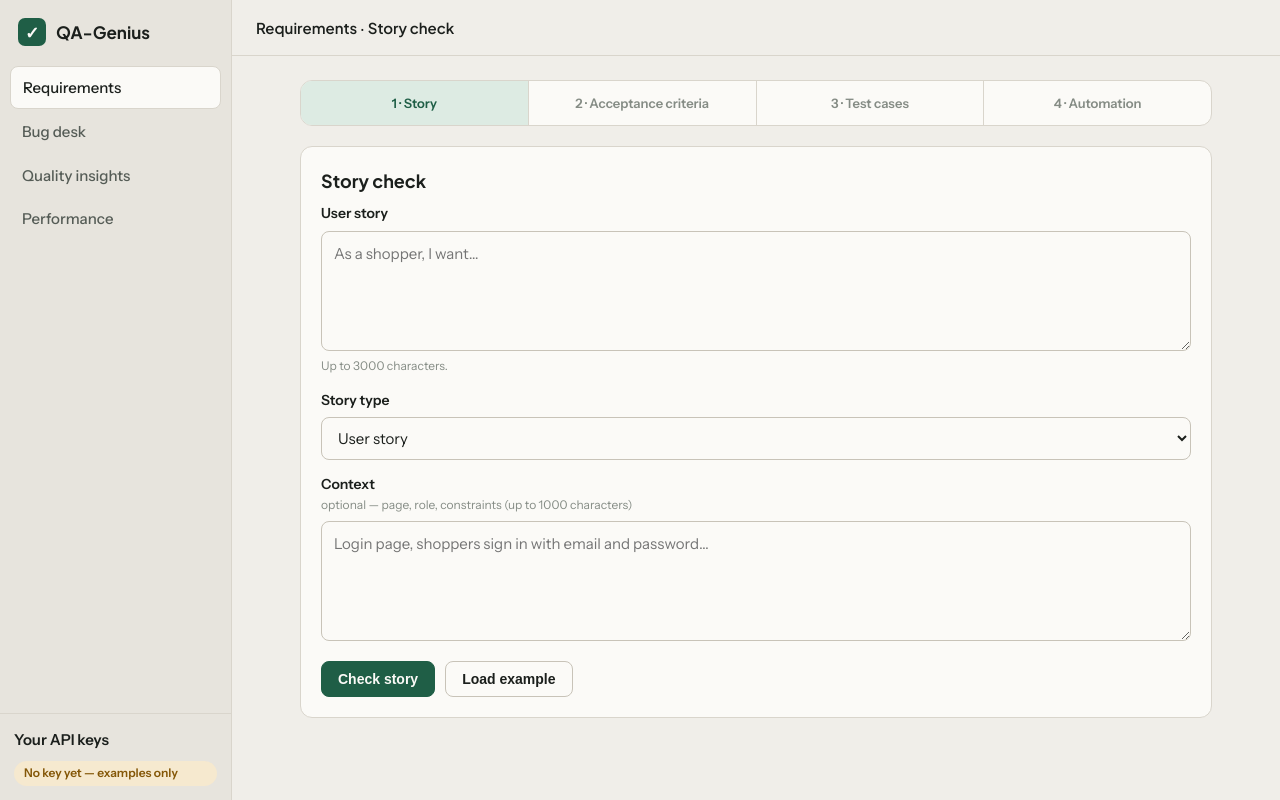
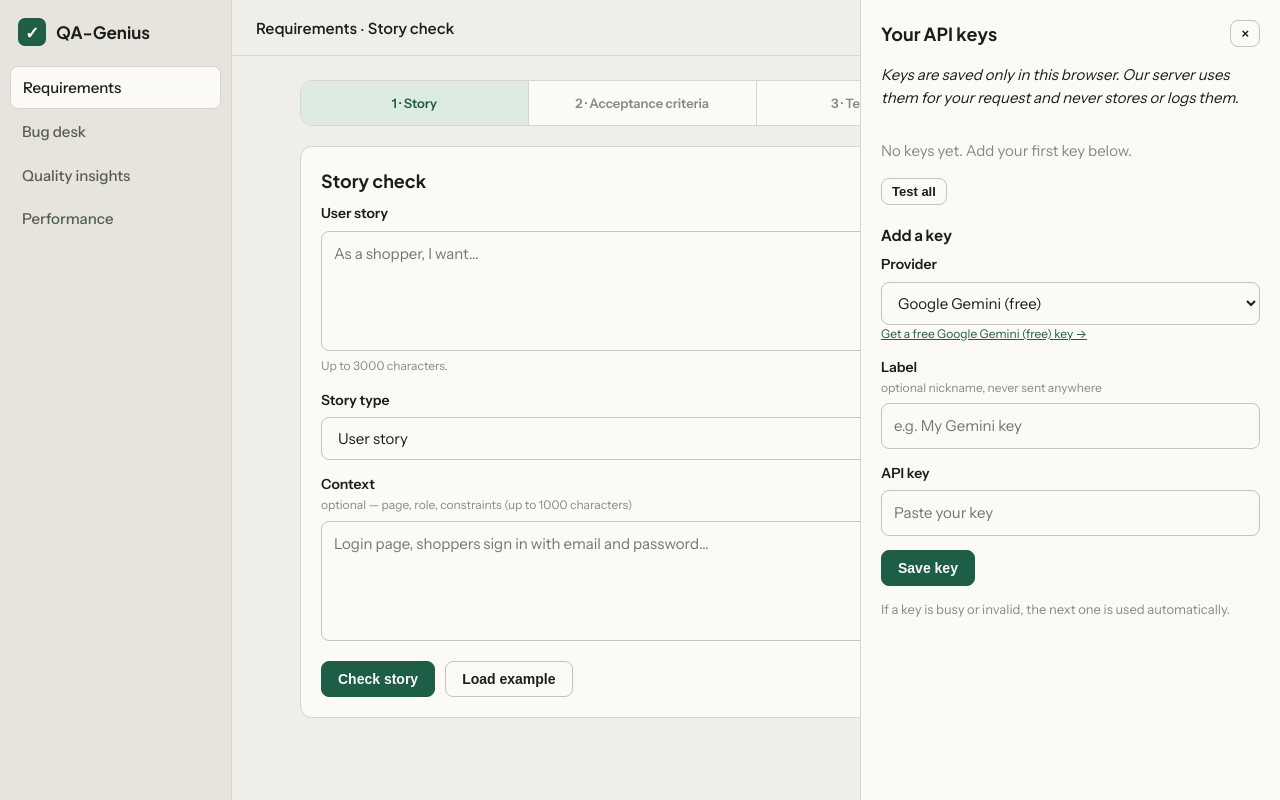
Before and after one commit to Yusuf-Hridoy/QA-Genius, a FastAPI app: page /requirements/story?keys=open in a window 1280 px wide. Run offline with FastAPI, Linux system fonts and the light colour scheme.

Commit message:
phase-1.1: keys in top bar and drawer

```diff
--- a/public/app.js
+++ b/public/app.js
@@ -1,6 +1,6 @@
 /* QA-Genius v2: keys live in the browser (localStorage), never on the server.
  * Every HTMX request carries them in the X-QAG-Keys header as
- * [{provider, key}] in the user's order. Labels are never sent. */
+ * [{provider, key}] in the user's order. Labels and test results stay local. */
 (function () {
   "use strict";
 
@@ -41,28 +41,13 @@
     } catch (err) {
       return;
     }
-    updateKeyPill();
+    updateChip();
   }
 
   function headerKeys() {
     return loadKeys().map(function (entry) {
       return { provider: entry.provider, key: entry.key };
     });
-  }
-
-  function updateKeyPill() {
-    var pill = document.getElementById("key-status");
-    if (!pill) {
-      return;
-    }
-    var count = loadKeys().length;
-    if (count > 0) {
-      pill.className = "pill ok";
-      pill.textContent = count === 1 ? "1 key ready" : count + " keys ready";
-    } else {
-      pill.className = "pill warn";
-      pill.textContent = "No key yet — examples only";
-    }
   }
 
   function maskKey(key) {
@@ -90,57 +75,175 @@
     return node;
   }
 
-  function providerName(select, id) {
-    var options = select.querySelectorAll("option");
-    for (var i = 0; i < options.length; i++) {
-      if (options[i].value === id) {
-        return options[i].textContent;
+  function providerName(id) {
+    var select = document.getElementById("drawer-provider");
+    if (select) {
+      var options = select.querySelectorAll("option");
+      for (var i = 0; i < options.length; i++) {
+        if (options[i].value === id) {
+          return options[i].textContent;
+        }
       }
     }
     return id;
   }
 
-  function renderKeyList(listNode, form, select) {
+  function timeAgo(ts) {
+    var diff = Date.now() - ts;
+    if (diff < 60000) {
+      return "just now";
+    }
+    if (diff < 3600000) {
+      var mins = Math.floor(diff / 60000);
+      return mins + " min ago";
+    }
+    if (diff < 86400000) {
+      var hours = Math.floor(diff / 3600000);
+      return hours + " h ago";
+    }
+    return new Date(ts).toLocaleDateString();
+  }
+
+  function updateChip() {
+    var chip = document.getElementById("key-chip");
+    var text = document.getElementById("key-chip-text");
+    var dot = chip ? chip.querySelector(".dot") : null;
+    var icon = document.getElementById("key-chip-icon");
+    if (!chip || !text) {
+      return;
+    }
+    var keys = loadKeys();
+    if (keys.length > 0) {
+      chip.classList.remove("empty");
+      if (dot) {
+        dot.hidden = false;
+      }
+      if (icon) {
+        icon.hidden = true;
+      }
+      var word = keys.length === 1 ? "1 key" : keys.length + " keys";
+      text.textContent = providerName(keys[0].provider) + " connected · " + word;
+    } else {
+      chip.classList.add("empty");
+      if (dot) {
+        dot.hidden = true;
+      }
+      if (icon) {
+        icon.hidden = false;
+      }
+      text.textContent = "Add API key";
+    }
+  }
+
+  var drawerOpen = false;
+  var closeTimer = null;
+  var testingId = null;
+  var pendingStorySubmit = false;
+
+  function openDrawer(focusAdd) {
+    var drawer = document.getElementById("keys-drawer");
+    if (!drawer) {
+      return;
+    }
+    if (closeTimer) {
+      clearTimeout(closeTimer);
+      closeTimer = null;
+    }
+    renderDrawer();
+    drawer.hidden = false;
+    drawer.setAttribute("aria-hidden", "false");
+    // Force reflow so the slide transition plays.
+    void drawer.offsetWidth;
+    drawer.classList.add("open");
+    drawerOpen = true;
+    if (focusAdd) {
+      var keyInput = document.getElementById("drawer-key");
+      if (keyInput) {
+        keyInput.focus();
+      }
+    }
+  }
+
+  function closeDrawer() {
+    var drawer = document.getElementById("keys-drawer");
+    if (!drawer || !drawerOpen) {
+      return;
+    }
+    drawerOpen = false;
+    drawer.classList.remove("open");
+    drawer.setAttribute("aria-hidden", "true");
+    closeTimer = setTimeout(function () {
+      drawer.hidden = true;
+    }, 240);
+    var chip = document.getElementById("key-chip");
+    if (chip) {
+      chip.focus();
+    }
+  }
+
+  function statusPill(entry) {
+    if (entry.id === testingId) {
+      return el("span", "pill neutral", "testing…");
+    }
+    var last = entry.lastTest;
+    if (!last || typeof last.ok !== "boolean") {
+      return el("span", "pill neutral", "not tested");
+    }
+    if (last.ok) {
+      return el("span", "pill ok", "working · " + timeAgo(last.at));
+    }
+    var reason = last.reason ? String(last.reason).slice(0, 80) : "failed";
+    return el("span", "pill bad", "failed: " + reason);
+  }
+
+  function findPos(keys, id) {
+    for (var i = 0; i < keys.length; i++) {
+      if (keys[i].id === id) {
+        return i;
+      }
+    }
+    return -1;
+  }
+
+  function renderDrawer() {
+    var listNode = document.getElementById("drawer-key-list");
+    if (!listNode) {
+      return;
+    }
     while (listNode.firstChild) {
       listNode.removeChild(listNode.firstChild);
     }
     var keys = loadKeys();
-    var empty = document.getElementById("key-empty");
+    var empty = document.getElementById("drawer-key-empty");
     if (empty) {
       empty.style.display = keys.length ? "none" : "";
     }
-    keys.forEach(function (entry) {
+    keys.forEach(function (entry, idx) {
       var li = el("li", "key-row");
       li.dataset.id = entry.id;
 
       var main = el("div", "key-main");
-      main.appendChild(el("strong", null, providerName(select, entry.provider)));
+      main.appendChild(el("span", "key-num", (idx + 1) + "."));
+      main.appendChild(el("strong", null, providerName(entry.provider)));
       if (entry.label) {
         main.appendChild(el("span", "muted", " · " + entry.label));
       }
-      var code = el("code", "mono", " " + maskKey(entry.key));
-      main.appendChild(code);
-      var result = el("span", "key-test-result");
-      result.id = "test-" + entry.id;
-      main.appendChild(result);
+      main.appendChild(el("code", "mono", " " + maskKey(entry.key)));
+      main.appendChild(statusPill(entry));
       li.appendChild(main);
 
       var actions = el("div", "row");
-      var buttons = [
-        ["test", "Test"],
-        ["up", "↑"],
-        ["down", "↓"],
-        ["edit", "Edit"],
-        ["delete", "Delete"],
-      ];
+      var buttons = [["test", "Test"]];
+      if (idx > 0) {
+        buttons.push(["first", "Make first"]);
+      }
+      buttons.push(["edit", "Edit"]);
+      buttons.push(["delete", "Delete"]);
       buttons.forEach(function (pair) {
         var btn = el("button", "btn btn-small", pair[1]);
         btn.type = "button";
         btn.dataset.action = pair[0];
         btn.dataset.id = entry.id;
-        if (pair[0] === "test") {
-          btn.setAttribute("aria-label", "Test key");
-        }
         actions.appendChild(btn);
       });
       li.appendChild(actions);
@@ -148,69 +251,205 @@
     });
   }
 
-  function showTestResult(id, ok, message) {
-    var node = document.getElementById("test-" + id);
-    if (!node) {
-      return;
+  function runTest(id) {
+    var keys = loadKeys();
+    var pos = findPos(keys, id);
+    if (pos === -1) {
+      return Promise.resolve(false);
     }
-    while (node.firstChild) {
-      node.removeChild(node.firstChild);
-    }
-    var pill = el("span", ok ? "pill ok" : "pill bad", message);
-    node.appendChild(pill);
-  }
-
-  function testEntry(entry, button) {
-    button.disabled = true;
-    showTestResult(entry.id, false, "…");
-    fetch("/api/keys/test", {
+    testingId = id;
+    renderDrawer();
+    return fetch("/api/keys/test", {
       method: "POST",
       headers: { "Content-Type": "application/json" },
-      body: JSON.stringify({ provider: entry.provider, key: entry.key }),
+      body: JSON.stringify({ provider: keys[pos].provider, key: keys[pos].key }),
     })
       .then(function (resp) {
         return resp.json();
       })
       .then(function (data) {
-        if (data && data.ok) {
-          showTestResult(entry.id, true, "OK");
-        } else {
-          showTestResult(entry.id, false, (data && data.error) || "Failed");
+        var fresh = loadKeys();
+        var at = findPos(fresh, id);
+        if (at !== -1) {
+          if (data && data.ok) {
+            fresh[at].lastTest = { ok: true, at: Date.now(), reason: "" };
+          } else {
+            fresh[at].lastTest = {
+              ok: false,
+              at: Date.now(),
+              reason: (data && data.error) || "failed",
+            };
+          }
+          storeKeys(fresh);
         }
+        testingId = null;
+        renderDrawer();
+        return !!(data && data.ok);
       })
       .catch(function () {
-        showTestResult(entry.id, false, "Network error");
-      })
-      .finally(function () {
-        button.disabled = false;
+        var fresh = loadKeys();
+        var at = findPos(fresh, id);
+        if (at !== -1) {
+          fresh[at].lastTest = { ok: false, at: Date.now(), reason: "Network error" };
+          storeKeys(fresh);
+        }
+        testingId = null;
+        renderDrawer();
+        return false;
       });
   }
 
-  var editingId = null;
-
-  function initKeysPage() {
-    var listNode = document.getElementById("key-list");
-    var form = document.getElementById("key-form");
-    var select = document.getElementById("key-provider");
-    if (!listNode || !form || !select) {
+  function maybeResubmitStory() {
+    if (!pendingStorySubmit) {
       return;
     }
-    var labelInput = document.getElementById("key-label");
-    var keyInput = document.getElementById("key-value");
-    var link = document.getElementById("provider-key-link");
-    var submitBtn = document.getElementById("key-save");
+    if (loadKeys().length === 0) {
+      return;
+    }
+    pendingStorySubmit = false;
+    closeDrawer();
+    var form = document.getElementById("story-form");
+    if (form) {
+      if (typeof form.requestSubmit === "function") {
+        form.requestSubmit();
+      } else {
+        form.submit();
+      }
+    }
+  }
+
+  function openEditRow(li, entry) {
+    while (li.firstChild) {
+      li.removeChild(li.firstChild);
+    }
+    var form = el("div", "key-edit-form");
+    var head = el("div", "key-main");
+    head.appendChild(el("strong", null, providerName(entry.provider)));
+    if (entry.label) {
+      head.appendChild(el("span", "muted", " · " + entry.label));
+    }
+    head.appendChild(el("code", "mono", " " + maskKey(entry.key)));
+    form.appendChild(head);
+
+    var master = document.getElementById("drawer-provider");
+    var select = el("select", null);
+    if (master) {
+      select.innerHTML = master.innerHTML;
+    }
+    select.value = entry.provider;
+    select.setAttribute("aria-label", "Provider");
+    form.appendChild(select);
+
+    var labelInput = el("input", null);
+    labelInput.type = "text";
+    labelInput.value = entry.label || "";
+    labelInput.maxLength = 60;
+    labelInput.placeholder = "Label (optional)";
+    labelInput.setAttribute("aria-label", "Label");
+    form.appendChild(labelInput);
+
+    var keyInput = el("input", null);
+    keyInput.type = "password";
+    keyInput.value = "";
+    keyInput.placeholder = "Key (empty = keep current key)";
+    keyInput.setAttribute("aria-label", "API key, empty keeps the current key");
+    keyInput.autocomplete = "off";
+    form.appendChild(keyInput);
+
+    var row = el("div", "row");
+    var save = el("button", "btn btn-small", "Save");
+    save.type = "button";
+    var cancel = el("button", "btn btn-small", "Cancel");
+    cancel.type = "button";
+    row.appendChild(save);
+    row.appendChild(cancel);
+    form.appendChild(row);
+    li.appendChild(form);
+
+    cancel.addEventListener("click", function () {
+      renderDrawer();
+    });
+    save.addEventListener("click", function () {
+      var fresh = loadKeys();
+      var at = findPos(fresh, entry.id);
+      if (at === -1) {
+        renderDrawer();
+        return;
+      }
+      var newKey = keyInput.value.trim();
+      fresh[at].provider = select.value;
+      fresh[at].label = labelInput.value.trim();
+      if (newKey) {
+        fresh[at].key = newKey;
+        delete fresh[at].lastTest;
+      }
+      storeKeys(fresh);
+      renderDrawer();
+    });
+    keyInput.focus();
+  }
+
+  function openDeleteConfirm(li, entry, actions) {
+    while (actions.firstChild) {
+      actions.removeChild(actions.firstChild);
+    }
+    actions.appendChild(el("span", "muted", "Delete this key?"));
+    var yes = el("button", "btn btn-small", "Yes");
+    yes.type = "button";
+    var no = el("button", "btn btn-small", "No");
+    no.type = "button";
+    actions.appendChild(yes);
+    actions.appendChild(no);
+    no.addEventListener("click", function () {
+      renderDrawer();
+    });
+    yes.addEventListener("click", function () {
+      var fresh = loadKeys();
+      var at = findPos(fresh, entry.id);
+      if (at !== -1) {
+        fresh.splice(at, 1);
+        storeKeys(fresh);
+      }
+      renderDrawer();
+    });
+  }
+
+  function initDrawer() {
+    var drawer = document.getElementById("keys-drawer");
+    var chip = document.getElementById("key-chip");
+    if (!drawer || !chip) {
+      return;
+    }
+    var listNode = document.getElementById("drawer-key-list");
+    var form = document.getElementById("drawer-key-form");
+    var select = document.getElementById("drawer-provider");
+    var labelInput = document.getElementById("drawer-label");
+    var keyInput = document.getElementById("drawer-key");
+    var link = document.getElementById("drawer-key-link");
+
+    chip.addEventListener("click", function () {
+      if (drawerOpen) {
+        closeDrawer();
+      } else {
+        openDrawer(false);
+      }
+    });
+    document.getElementById("keys-close").addEventListener("click", closeDrawer);
+    document.addEventListener("keydown", function (event) {
+      if (event.key === "Escape") {
+        closeDrawer();
+      }
+    });
 
     function syncLink() {
       var opt = select.options[select.selectedIndex];
       if (link && opt && opt.dataset.keyUrl) {
         link.href = opt.dataset.keyUrl;
-        link.textContent = "Get a free " + opt.textContent + " key";
+        link.textContent = "Get a free " + opt.textContent + " key →";
       }
     }
     select.addEventListener("change", syncLink);
     syncLink();
-
-    renderKeyList(listNode, form, select);
 
     listNode.addEventListener("click", function (event) {
       var btn = event.target.closest("button[data-action]");
@@ -218,118 +457,92 @@
         return;
       }
       var keys = loadKeys();
-      var pos = -1;
-      for (var i = 0; i < keys.length; i++) {
-        if (keys[i].id === btn.dataset.id) {
-          pos = i;
-          break;
-        }
-      }
+      var pos = findPos(keys, btn.dataset.id);
       if (pos === -1) {
         return;
       }
       var action = btn.dataset.action;
-      if (action === "delete") {
-        keys.splice(pos, 1);
-        if (editingId === btn.dataset.id) {
-          editingId = null;
-          form.reset();
-          syncLink();
-          submitBtn.textContent = "Save key";
-        }
+      var li = btn.closest("li");
+      if (action === "test") {
+        btn.disabled = true;
+        runTest(keys[pos].id).then(function () {
+          btn.disabled = false;
+        });
+      } else if (action === "first" && pos > 0) {
+        var moved = keys.splice(pos, 1)[0];
+        keys.unshift(moved);
         storeKeys(keys);
-        renderKeyList(listNode, form, select);
-      } else if (action === "up" && pos > 0) {
-        var tmp = keys[pos - 1];
-        keys[pos - 1] = keys[pos];
-        keys[pos] = tmp;
-        storeKeys(keys);
-        renderKeyList(listNode, form, select);
-      } else if (action === "down" && pos < keys.length - 1) {
-        var tmp2 = keys[pos + 1];
-        keys[pos + 1] = keys[pos];
-        keys[pos] = tmp2;
-        storeKeys(keys);
-        renderKeyList(listNode, form, select);
+        renderDrawer();
       } else if (action === "edit") {
-        var entry = keys[pos];
-        select.value = entry.provider;
-        labelInput.value = entry.label || "";
-        keyInput.value = entry.key;
-        editingId = entry.id;
-        submitBtn.textContent = "Save changes";
-        syncLink();
-        keyInput.focus();
-      } else if (action === "test") {
-        testEntry(keys[pos], btn);
+        openEditRow(li, keys[pos]);
+      } else if (action === "delete") {
+        openDeleteConfirm(li, keys[pos], btn.closest(".row"));
       }
+    });
+
+    document.getElementById("test-all").addEventListener("click", function () {
+      var ids = loadKeys().map(function (entry) {
+        return entry.id;
+      });
+      ids.reduce(function (chain, id) {
+        return chain.then(function () {
+          return runTest(id);
+        });
+      }, Promise.resolve());
     });
 
     form.addEventListener("submit", function (event) {
       event.preventDefault();
       var provider = select.value;
-      var label = labelInput.value.trim();
       var key = keyInput.value.trim();
       if (!provider || !key) {
+        keyInput.focus();
         return;
       }
       var keys = loadKeys();
-      if (editingId) {
-        for (var i = 0; i < keys.length; i++) {
-          if (keys[i].id === editingId) {
-            keys[i] = { id: editingId, provider: provider, label: label, key: key };
-            break;
-          }
-        }
-        editingId = null;
-        submitBtn.textContent = "Save key";
-      } else {
-        keys.push({ id: newId(), provider: provider, label: label, key: key });
-      }
+      var id = newId();
+      keys.push({
+        id: id,
+        provider: provider,
+        label: labelInput.value.trim(),
+        key: key,
+      });
       storeKeys(keys);
       form.reset();
       syncLink();
-      renderKeyList(listNode, form, select);
+      renderDrawer();
+      runTest(id).then(function () {
+        maybeResubmitStory();
+      });
     });
-  }
 
-  function saveKeyAndResubmit(providerSelectId, keyInputId, formId) {
-    var select = document.getElementById(providerSelectId);
-    var keyInput = document.getElementById(keyInputId);
-    var form = document.getElementById(formId);
-    if (!select || !keyInput || !form) {
-      return;
-    }
-    var key = keyInput.value.trim();
-    if (!select.value || !key) {
-      keyInput.focus();
-      return;
-    }
-    var keys = loadKeys();
-    keys.push({ id: newId(), provider: select.value, label: "", key: key });
-    storeKeys(keys);
-    if (typeof form.requestSubmit === "function") {
-      form.requestSubmit();
-    } else {
-      form.submit();
+    if (new URLSearchParams(window.location.search).get("keys") === "open") {
+      openDrawer(false);
     }
   }
 
   document.addEventListener("DOMContentLoaded", function () {
-    updateKeyPill();
-    initKeysPage();
+    updateChip();
+    initDrawer();
   });
 
   document.body.addEventListener("htmx:configRequest", function (event) {
     event.detail.headers["X-QAG-Keys"] = JSON.stringify(headerKeys());
   });
 
+  // The server answers "no keys" with an HX-Trigger: open-keys header.
+  document.body.addEventListener("open-keys", function () {
+    pendingStorySubmit = true;
+    openDrawer(true);
+  });
+
   window.QAG = {
     loadKeys: loadKeys,
     storeKeys: storeKeys,
     headerKeys: headerKeys,
-    updateKeyPill: updateKeyPill,
+    updateChip: updateChip,
     maskKey: maskKey,
-    saveKeyAndResubmit: saveKeyAndResubmit,
+    openDrawer: openDrawer,
+    closeDrawer: closeDrawer,
   };
 })();
--- a/public/style.css
+++ b/public/style.css
@@ -29,15 +29,18 @@ a{color:var(--accent)}
 .nav a:hover{background:var(--card-2);color:var(--text)}
 .nav a.active{background:var(--card);color:var(--text);
   border:1px solid var(--border)}
-.side-bottom{margin-top:auto;padding:14px;border-top:1px solid var(--border);
-  display:flex;flex-direction:column;gap:10px}
-.side-bottom a{color:var(--text);font-weight:600;text-decoration:none}
-.side-bottom a.active{text-decoration:underline}
 
 .main{flex:1;min-width:0;display:flex;flex-direction:column}
 .topbar{height:56px;flex:0 0 56px;display:flex;align-items:center;
   padding:0 24px;border-bottom:1px solid var(--border);
   font-family:"Plus Jakarta Sans",sans-serif;font-weight:600}
+.key-chip{margin-left:auto;display:inline-flex;align-items:center;gap:8px;
+  padding:7px 14px;border-radius:999px;cursor:pointer;
+  border:1px solid var(--border-strong);background:var(--card);
+  color:var(--text);font-weight:600;font-size:13px;font-family:inherit}
+.key-chip.empty{background:var(--warn-bg);color:var(--warn-fg);
+  border-color:var(--warn-bg)}
+.dot{width:8px;height:8px;border-radius:50%;background:var(--ok-fg)}
 .content{padding:24px;max-width:960px;width:100%;margin:0 auto}
 
 .card{background:var(--card);border:1px solid var(--border);
@@ -118,3 +121,18 @@ mark{background:var(--warn-bg);color:inherit;border-radius:3px;
   margin-bottom:10px}
 .key-test-result{margin-left:4px}
 .btn-small{padding:5px 10px;font-size:13px}
+.pill.neutral{background:var(--card-2);color:var(--text-2)}
+
+.drawer{position:fixed;top:0;right:0;bottom:0;width:420px;max-width:94vw;
+  background:var(--card);border-left:1px solid var(--border);
+  padding:20px;overflow-y:auto;z-index:60;
+  transform:translateX(105%);transition:transform .22s ease}
+.drawer.open{transform:none}
+.drawer-head{display:flex;align-items:center;justify-content:space-between}
+.drawer-head h2{margin:0;font-size:18px}
+.drawer h3{margin:18px 0 8px;font-size:15px}
+.key-num{font-weight:700}
+.key-edit-form{display:flex;flex-direction:column;gap:8px;margin-top:8px}
+.key-edit-form select,.key-edit-form input{padding:8px 10px;
+  border:1px solid var(--border-strong);border-radius:var(--r);
+  background:var(--card);color:var(--text);font:inherit}
--- /dev/null
+++ b/qagenius/templates/_keys_drawer.html
@@ -0,0 +1,32 @@
+<aside id="keys-drawer" class="drawer" role="dialog" aria-labelledby="keys-drawer-title" aria-hidden="true" hidden>
+  <div class="drawer-head">
+    <h2 id="keys-drawer-title">Your API keys</h2>
+    <button id="keys-close" type="button" class="btn btn-small" aria-label="Close keys panel">×</button>
+  </div>
+  <p><em>Keys are saved only in this browser. Our server uses them for your request and never stores or logs them.</em></p>
+  <ul id="drawer-key-list" class="key-list"></ul>
+  <p id="drawer-key-empty" class="muted">No keys yet. Add your first key below.</p>
+  <div class="row"><button id="test-all" type="button" class="btn btn-small">Test all</button></div>
+  <h3>Add a key</h3>
+  <form id="drawer-key-form">
+    <div class="field">
+      <label for="drawer-provider">Provider</label>
+      <select id="drawer-provider" name="provider">
+        {% for p in providers %}
+        <option value="{{ p.id }}" data-key-url="{{ p.key_url }}">{{ p.name }}</option>
+        {% endfor %}
+      </select>
+      <span class="hint"><a id="drawer-key-link" href="{{ providers[0].key_url }}" target="_blank" rel="noopener">Get a free key →</a></span>
+    </div>
+    <div class="field">
+      <label for="drawer-label">Label <span class="hint">optional nickname, never sent anywhere</span></label>
+      <input type="text" id="drawer-label" name="label" maxlength="60" placeholder="e.g. My Gemini key" autocomplete="off">
+    </div>
+    <div class="field">
+      <label for="drawer-key">API key</label>
+      <input type="password" id="drawer-key" name="key" placeholder="Paste your key" autocomplete="off" spellcheck="false">
+    </div>
+    <button type="submit" id="drawer-save" class="btn btn-primary">Save key</button>
+  </form>
+  <p class="muted small">If a key is busy or invalid, the next one is used automatically.</p>
+</aside>
--- a/qagenius/templates/base.html
+++ b/qagenius/templates/base.html
@@ -21,15 +21,18 @@
       <a href="/insights" class="{% if active == 'insights' %}active{% endif %}">Quality insights</a>
       <a href="/performance" class="{% if active == 'performance' %}active{% endif %}">Performance</a>
     </nav>
-    <div class="side-bottom">
-      <a href="/keys" class="{% if active == 'keys' %}active{% endif %}">Your API keys</a>
-      <span id="key-status" class="pill warn">No key yet — examples only</span>
-    </div>
   </aside>
-  <div class="main">
-    <header class="topbar">{% block top_title %}QA-Genius{% endblock %}</header>
+    <div class="main">
+    <header class="topbar"><span>{% block top_title %}QA-Genius{% endblock %}</span>
+      <button id="key-chip" type="button" class="key-chip empty" aria-haspopup="dialog" aria-controls="keys-drawer">
+        <span class="dot" hidden></span>
+        <svg id="key-chip-icon" width="14" height="14" viewBox="0 0 24 24" fill="none" stroke="currentColor" stroke-width="2" stroke-linecap="round" aria-hidden="true"><circle cx="8" cy="8" r="4"/><path d="M11 11l8 8M16.5 16.5l2-2M18.5 18.5l-2-2"/></svg>
+        <span id="key-chip-text">Add API key</span>
+      </button>
+    </header>
     <main class="content">{% block content %}{% endblock %}</main>
   </div>
 </div>
+{% include "_keys_drawer.html" %}
 </body>
 </html>
```
Also changed, not shown: qagenius/templates/_key_panel.html (deleted, +0 -38 lines), qagenius/templates/keys.html (deleted, +0 -37 lines), qagenius/web.py (+12 -9 lines), tests/test_pages.py (added, +30 -0 lines), tests/test_story_route.py (+12 -5 lines).
